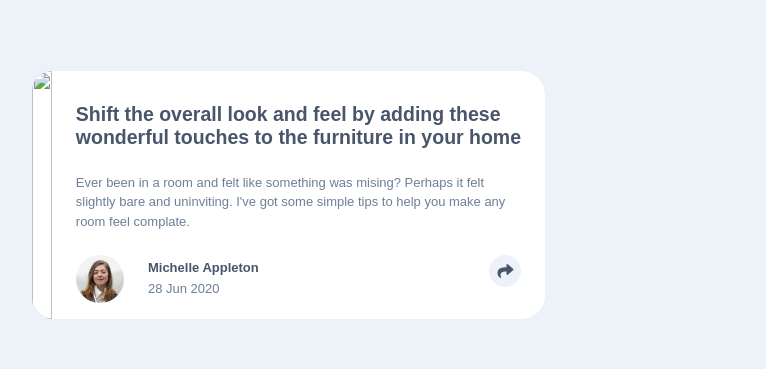
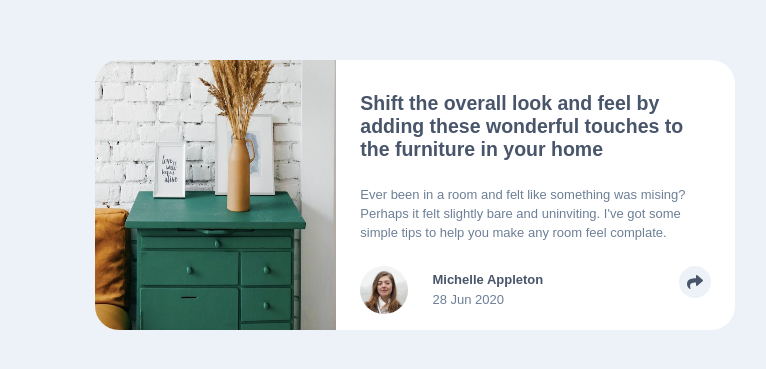
Before and after one commit to MicMond01/article-preview-component, a plain HTML site: page index.html in a window 1280 px wide. Shown: the part 205-574 px from the top of the page, without its empty margins (225-991 px from the left). Drawn offline with Linux system fonts and the light colour scheme; the site is published under a folder, as on GitHub Pages, so addresses that start at the root find nothing; a script that the page names is missing; a web font is replaced by a local one.

Commit message:
Update index.html

```diff
--- a/index.html
+++ b/index.html
@@ -13,7 +13,7 @@
         <body>
             <div class="container">
                 <div>
-                  <img src="/images/drawers.jpg" alt="" class="img-top">
+                  <img src="images/drawers.jpg" alt="front-image" class="img-top">
                 </div>
                 <div class="bottom-half">
                   <h2 class="header">
```
